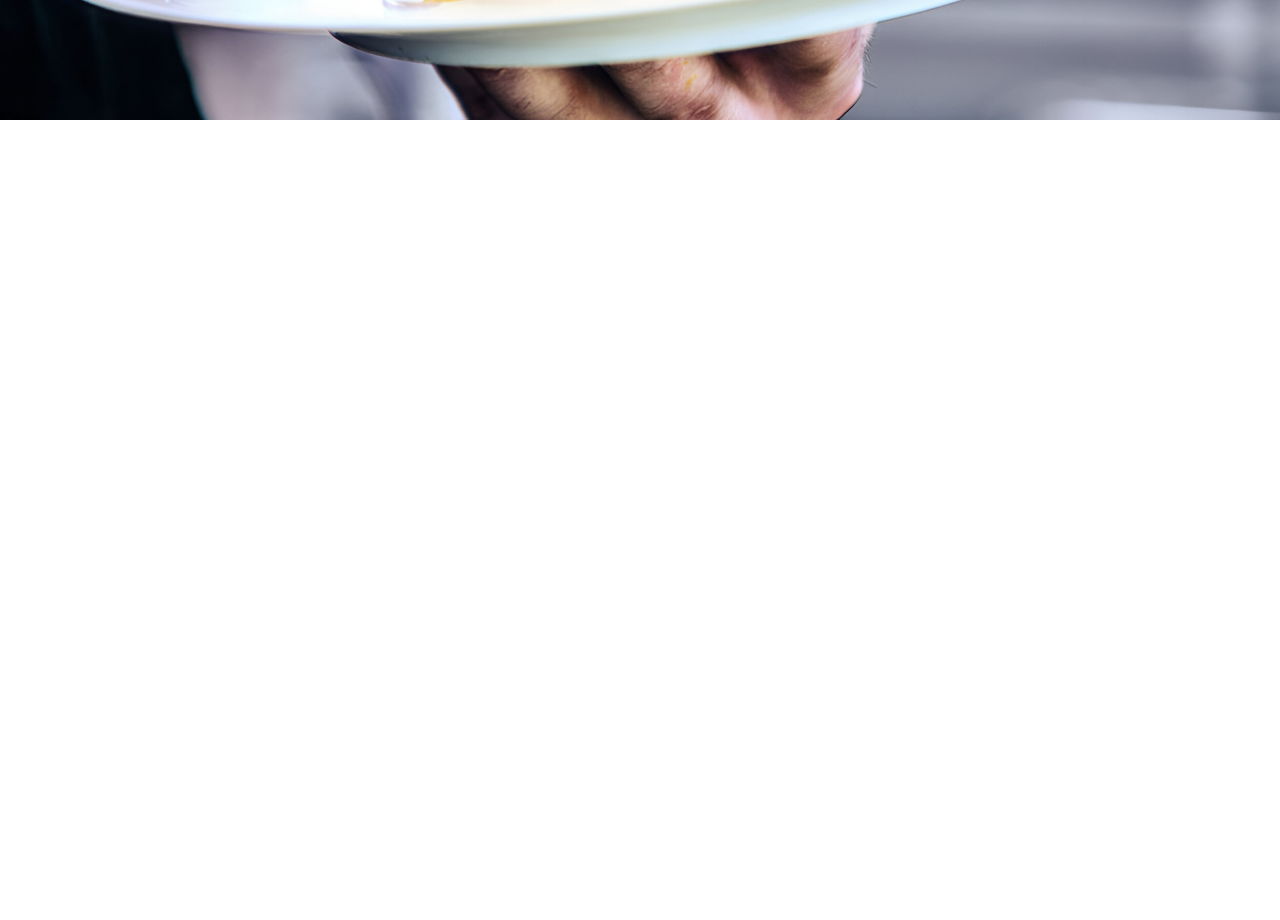
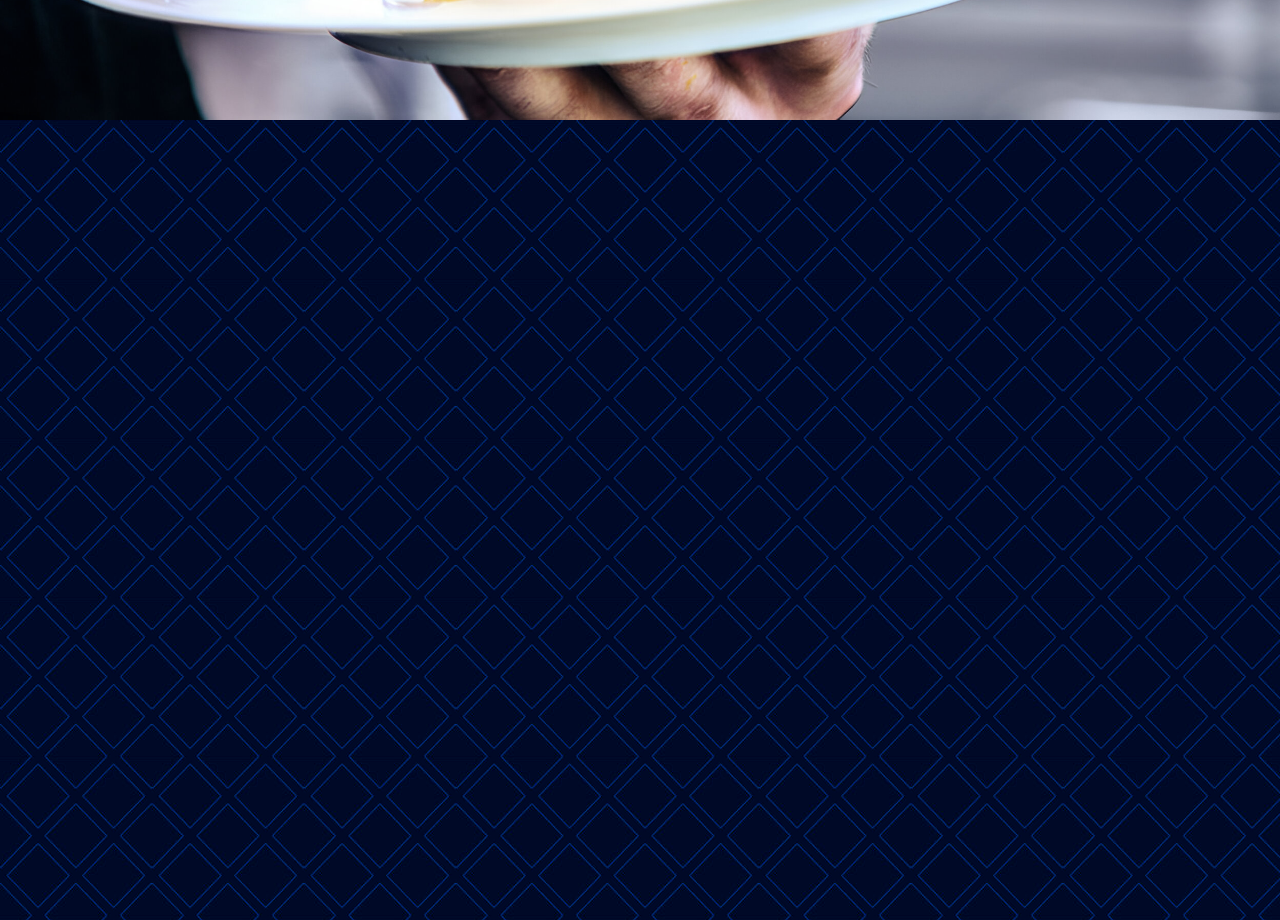
Before and after one commit to douglastelecom/template_restaurante_kincaid, an Angular app: page / in a window 1280 px wide. Shown: the part 680-1600 px from the top of the page. Before the commit the page ends 800 px from the top, so only its background shows below. Built offline with nearby package versions, Linux system fonts and the light colour scheme.

Commit message:
tela de padrão de camada

```diff
--- a/src/app/home/home.component.html
+++ b/src/app/home/home.component.html
@@ -1 +1,2 @@
 <app-carrossel></app-carrossel>
+<div class="pattern"></div>
--- a/src/app/home/home.component.scss
+++ b/src/app/home/home.component.scss
@@ -0,0 +1,4 @@
+.pattern{
+    background-image: url('/assets/images/background loop.png');
+    height: 100vh;
+}
```
Also changed, not shown: src/assets/images/background loop.png (added).
